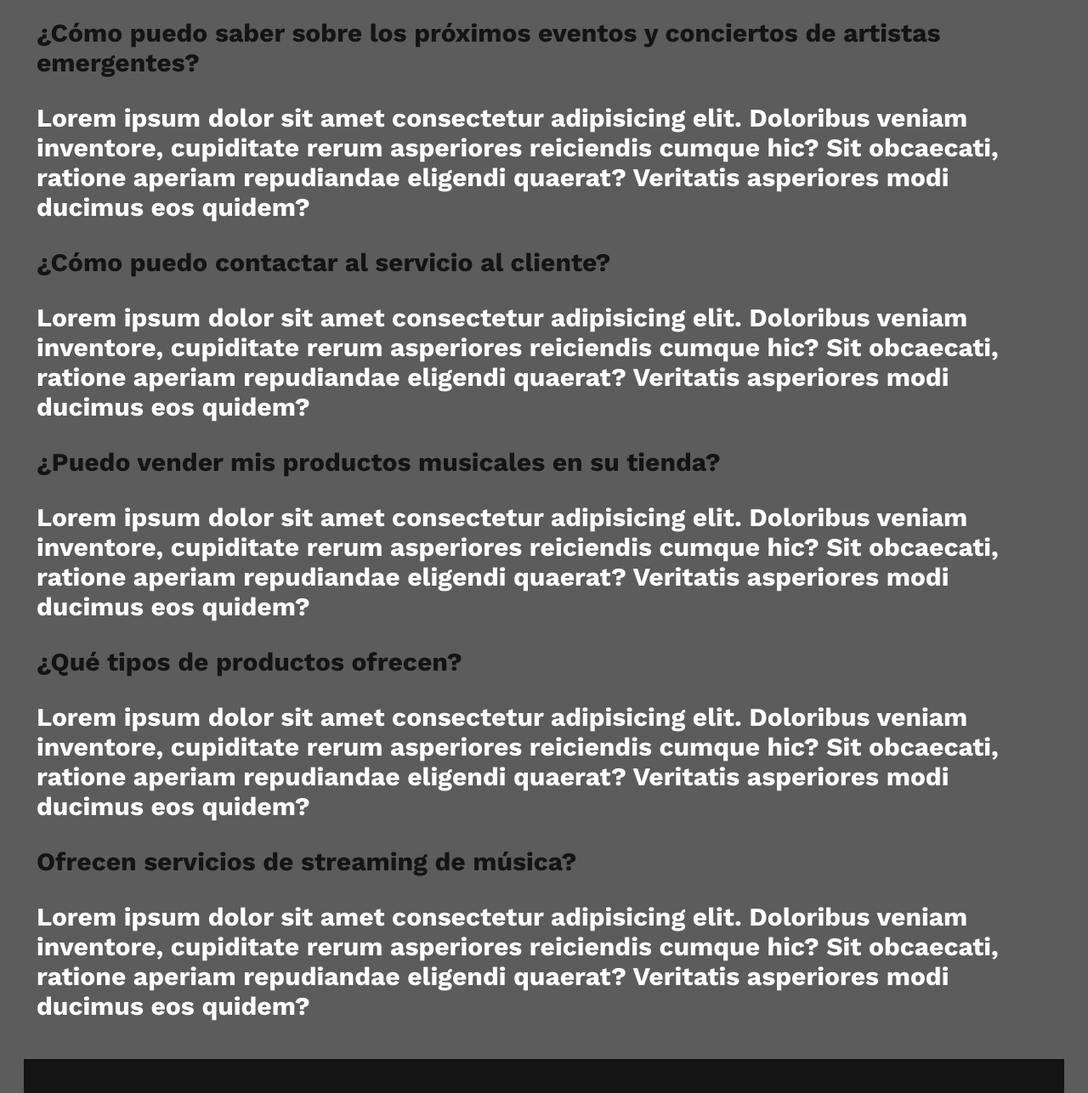
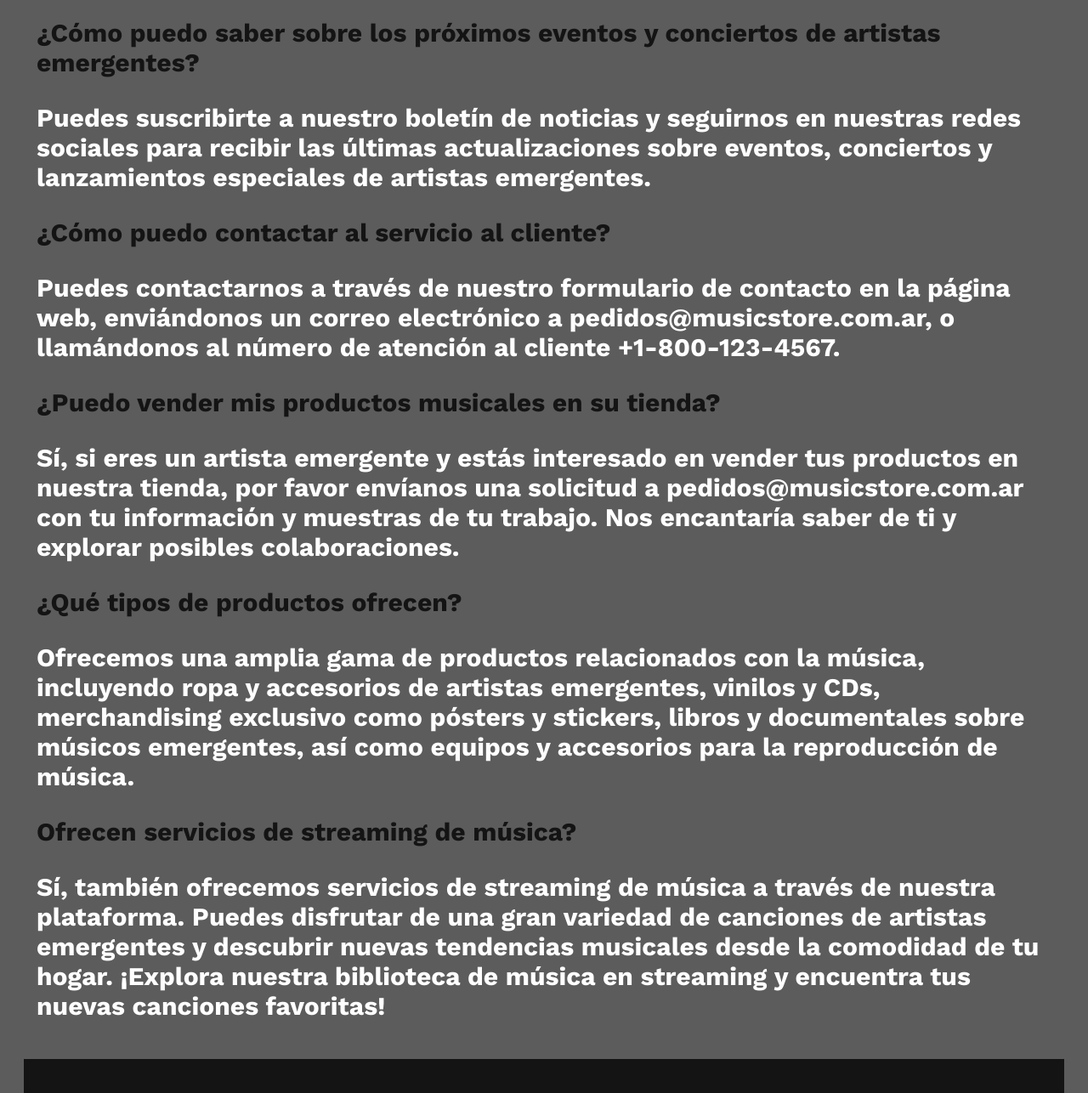
Before and after one commit to tobiasmansilla/preEntregaTobiasMansillaDesarrolloWeb, a website: page pages/nosotros.html in a window 1280 px wide. Shown: the part 3014-4300 px from the top of the page at 85% size. Drawn offline with nearby package versions, Linux system fonts and the light colour scheme.

Commit message:
Entrega Final

```diff
--- a/pages/nosotros.html
+++ b/pages/nosotros.html
@@ -69,39 +69,34 @@
                     ¿Cómo puedo saber sobre los próximos eventos y conciertos de artistas emergentes?
                 </h2>
                 <h3>
-                    Lorem ipsum dolor sit amet consectetur adipisicing elit. Doloribus veniam inventore, cupiditate rerum asperiores reiciendis cumque hic? Sit obcaecati, ratione aperiam repudiandae eligendi quaerat? Veritatis asperiores modi ducimus eos quidem?
-                </h3>
+                    Puedes suscribirte a nuestro boletín de noticias y seguirnos en nuestras redes sociales para recibir las últimas actualizaciones sobre eventos, conciertos y lanzamientos especiales de artistas emergentes.</h3>
             </article>
             <article>
                 <h2>
                     ¿Cómo puedo contactar al servicio al cliente?</h2>
                 <h3>
-                    Lorem ipsum dolor sit amet consectetur adipisicing elit. Doloribus veniam inventore, cupiditate rerum asperiores reiciendis cumque hic? Sit obcaecati, ratione aperiam repudiandae eligendi quaerat? Veritatis asperiores modi ducimus eos quidem?
-                </h3>
+                    Puedes contactarnos a través de nuestro formulario de contacto en la página web, enviándonos un correo electrónico a pedidos@musicstore.com.ar, o llamándonos al número de atención al cliente +1-800-123-4567.</h3>
             </article>
             <article>
                 <h2>
                     ¿Puedo vender mis productos musicales en su tienda?
                 </h2>
                 <h3>
-                    Lorem ipsum dolor sit amet consectetur adipisicing elit. Doloribus veniam inventore, cupiditate rerum asperiores reiciendis cumque hic? Sit obcaecati, ratione aperiam repudiandae eligendi quaerat? Veritatis asperiores modi ducimus eos quidem?
-                </h3>
+                    Sí, si eres un artista emergente y estás interesado en vender tus productos en nuestra tienda, por favor envíanos una solicitud a pedidos@musicstore.com.ar con tu información y muestras de tu trabajo. Nos encantaría saber de ti y explorar posibles colaboraciones.</h3>
             </article>
             <article>
                 <h2>
                     ¿Qué tipos de productos ofrecen?
                 </h2>
                 <h3>
-                    Lorem ipsum dolor sit amet consectetur adipisicing elit. Doloribus veniam inventore, cupiditate rerum asperiores reiciendis cumque hic? Sit obcaecati, ratione aperiam repudiandae eligendi quaerat? Veritatis asperiores modi ducimus eos quidem?
-                </h3>
+                    Ofrecemos una amplia gama de productos relacionados con la música, incluyendo ropa y accesorios de artistas emergentes, vinilos y CDs, merchandising exclusivo como pósters y stickers, libros y documentales sobre músicos emergentes, así como equipos y accesorios para la reproducción de música.</h3>
             </article>
             <article>
                 <h2>
                     Ofrecen servicios de streaming de música?
                 </h2>
                 <h3>
-                    Lorem ipsum dolor sit amet consectetur adipisicing elit. Doloribus veniam inventore, cupiditate rerum asperiores reiciendis cumque hic? Sit obcaecati, ratione aperiam repudiandae eligendi quaerat? Veritatis asperiores modi ducimus eos quidem?
-                </h3>
+                    Sí, también ofrecemos servicios de streaming de música a través de nuestra plataforma. Puedes disfrutar de una gran variedad de canciones de artistas emergentes y descubrir nuevas tendencias musicales desde la comodidad de tu hogar. ¡Explora nuestra biblioteca de música en streaming y encuentra tus nuevas canciones favoritas!</h3>
             </article>
         </section>
         <div class="nosotros-prefooter">
```
Also changed, not shown: index.html (+3 -3 lines).
